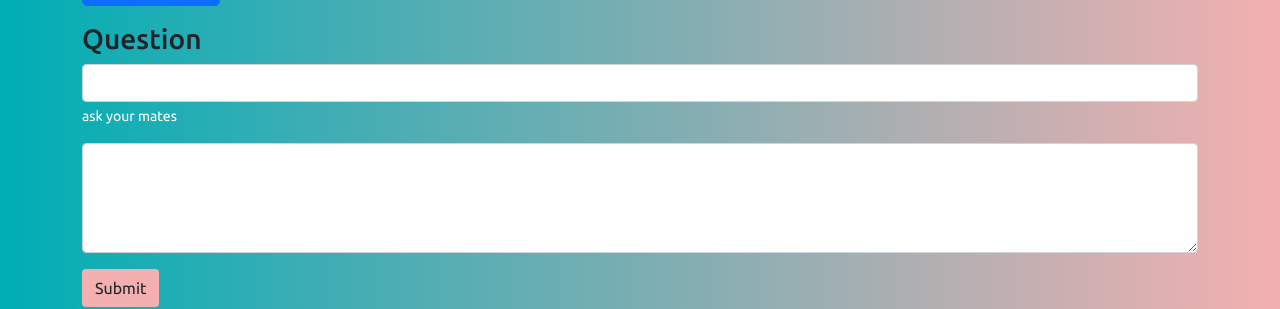
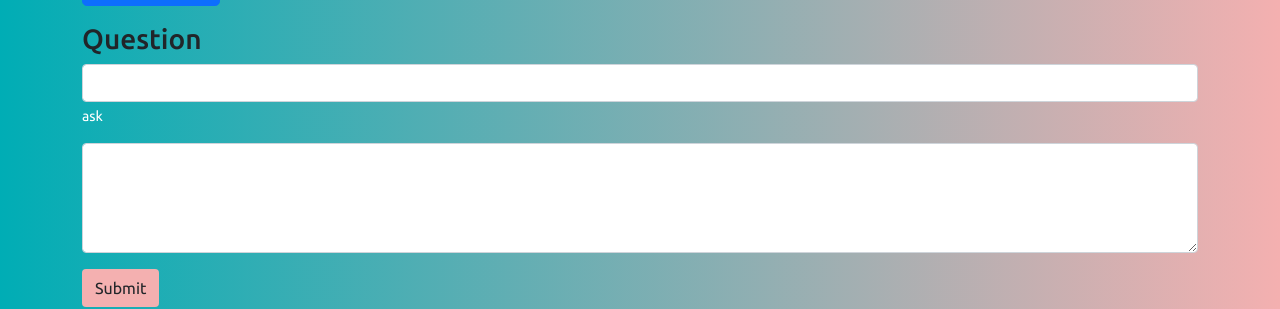
Before and after one commit to KumarAmrendram/php-project, a PHP site: page /threadlist.php?catid=1 in a window 1280 px wide. Shown: the part 348-657 px from the top of the page. Run offline with PHP 8.4, Linux system fonts and the light colour scheme; tables that the repository leaves empty or names only in its code hold one stand-in row (values such as "Sample post").

Commit message:
- adds question form

```diff
--- a/threadlist.php
+++ b/threadlist.php
@@ -5,13 +5,13 @@
     <!-- Required meta tags -->
     <meta charset="utf-8">
     <meta name="viewport" content="width=device-width, initial-scale=1">
+    <!-- Bootstrap CSS -->
+    <link href="https://cdn.jsdelivr.net/npm/bootstrap@5.0.2/dist/css/bootstrap.min.css" rel="stylesheet"
+        integrity="sha384-EVSTQN3/azprG1Anm3QDgpJLIm9Nao0Yz1ztcQTwFspd3yD65VohhpuuCOmLASjC" crossorigin="anonymous">
 
-
-    <!-- Bootstrap CSS -->
-    <link href="https://cdn.jsdelivr.net/npm/bootstrap@5.0.2/dist/css/bootstrap.min.css" rel="stylesheet" integrity="sha384-EVSTQN3/azprG1Anm3QDgpJLIm9Nao0Yz1ztcQTwFspd3yD65VohhpuuCOmLASjC" crossorigin="anonymous">
-
-    <link rel="shortcut icon" type="image/x-icon" href="/public/favicon.ico">
-
+    <!-- favicon -->
+    <link rel="shortcut icon" type="image/favicon-icon" href="/public/favicon.ico">
+    <!-- custom css -->
     <link rel="stylesheet" href="style.css">
 
 
@@ -20,12 +20,14 @@
 </head>
 
 <body>
+    <!-- Navbar -->
     <?php include "Partials/_header.php" ?>
+    <!-- connecting database  -->
     <?php include 'Partials/_dbconnect.php' ?>
 
     <?php
-    $id = $_GET['catid'];
-    $sql = "SELECT * from `categories` WHERE category_id = $id";
+    $id = $_GET['catid']; //category ID
+    $sql = "SELECT * from `categories` WHERE category_id = $id"; //fetching category data from db
     $result = mysqli_query($conn, $sql);
     while ($row = mysqli_fetch_assoc($result)) {
         $catname = $row['catregory_name'];
@@ -47,12 +49,14 @@
         </div>
     </div>
 
+
+
     <!-- question form -->
-    <form class="container">
+    <form class="container" action="<?php $_SERVER['REQUEST_URI'] ?>" method="post">
         <div class="mb-3">
             <label for="title" class="form-label h3">Question</label>
             <input type="text" class="form-control" id="title" name="title" aria-describedby="emailHelp">
-            <div id="emailHelp" class="form-text text-white">ask your mates</div>
+            <div id="emailHelp" class="form-text text-white">ask </div>
         </div>
         <div class="form-group">
             <textarea class="form-control" placeholder="" id="desc" name="desc" rows="4"></textarea>
@@ -64,10 +68,9 @@
     <div class="container">
         <h1>Browse Questions</h1>
         <hr class="my-4">
-
         <?php
         $id = $_GET['catid'];
-        $sql = "SELECT * from `threads` WHERE thread_id = $id";
+        $sql = "SELECT * from `threads` WHERE thread_id = $id"; //fetching thread data from db
         $result = mysqli_query($conn, $sql);
         $noResult = true;
         while ($row = mysqli_fetch_assoc($result)) {
@@ -83,16 +86,16 @@
                     </div>
                 </div>
                 <div class="media-body">
-                    <h5 class="mt-0"><a class="text-dark" href="thread.php?threadid=' . $id . '" >' . "$title" . '</a></h5>
+                    <h5 class="mt-0"><a class="text-dark" href="thread.php?threadid=' . $tid . '" >' . "$title" . '</a></h5>
                     <p>' . "$desc" . '</p>
                 </div>
-        </div>';
+            </div>';
         }
 
 
         if ($noResult) {
             // echo "<div class='display-6'>Be the first person to ask</div><br/>";
-            echo '    <div class="container">
+            echo '<div class="container">
             <div class="jumbotron">
                 <h1 class="display-4">No results found </h1>
                 <h5>Be the first person to ask</h5><br/>
@@ -107,18 +110,10 @@
 
     <?php include "Partials/_footer.php" ?>
     <!-- Option 1: Bootstrap Bundle with Popper -->
-    <script src="https://cdn.jsdelivr.net/npm/bootstrap@5.0.2/dist/js/bootstrap.bundle.min.js" integrity="sha384-MrcW6ZMFYlzcLA8Nl+NtUVF0sA7MsXsP1UyJoMp4YLEuNSfAP+JcXn/tWtIaxVXM" crossorigin="anonymous">
+    <script src="https://cdn.jsdelivr.net/npm/bootstrap@5.0.2/dist/js/bootstrap.bundle.min.js"
+        integrity="sha384-MrcW6ZMFYlzcLA8Nl+NtUVF0sA7MsXsP1UyJoMp4YLEuNSfAP+JcXn/tWtIaxVXM" crossorigin="anonymous">
     </script>
 
 </body>
 
 </html>
-
-<!-- echo `<div class="jumbotron">
-            <h1 class="display-4"><?php echo "$title" ?></h1>
-        <p class="lead"><?php echo "$desc" ?></p>
-        <p class="lead">
-        <p>Asked by: Amrendram</p>
-        </p>
-        <hr class="my-4">
-    </div>`; -->
```
